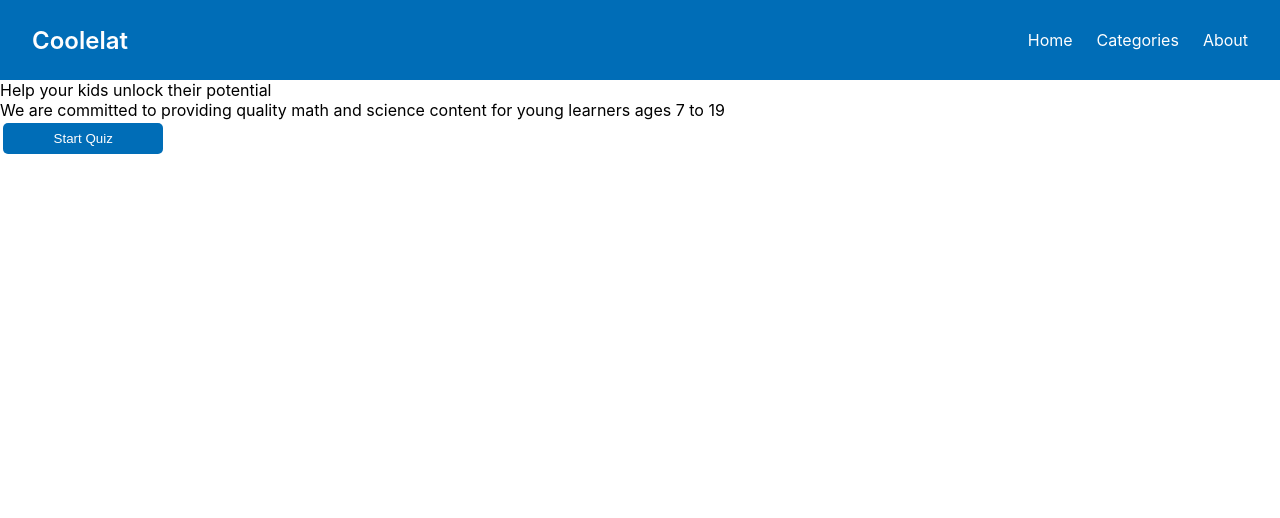
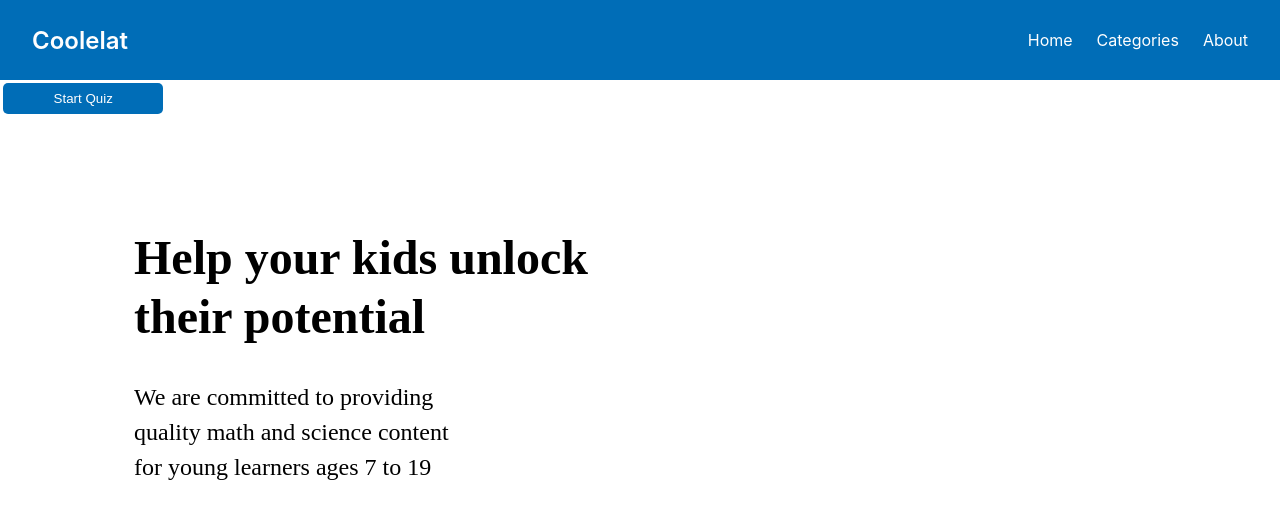
Before and after one commit to iteratoristas/coolelat, a React (Create React App) app in the folder client/: page / in a window 1280 px wide. Shown: the top 518 px of the page. Built offline with nearby package versions, Linux system fonts and the light colour scheme; no server answers.

Commit message:
style: home page css

```diff
--- a/client/src/index.css
+++ b/client/src/index.css
@@ -216,3 +216,37 @@ code {
   }
 
 }
+
+.tagline {
+  position: absolute;
+  width: 486px;
+  height: 136px;
+  left: 134px;
+  top: 228px;
+
+  font-family: Montserrat;
+  font-style: normal;
+  font-weight: 900;
+  font-size: 48px;
+  line-height: 59px;
+
+  color: #000000;
+}
+
+.mission {
+  position: absolute;
+  width: 348px;
+  height: 104px;
+  left: 134px;
+  top: 380px;
+
+  font-family: Montserrat;
+  font-style: normal;
+  font-weight: 500;
+  font-size: 24px;
+  line-height: 35px;
+  /* or 146% */
+
+
+  color: #000000;
+}
```
